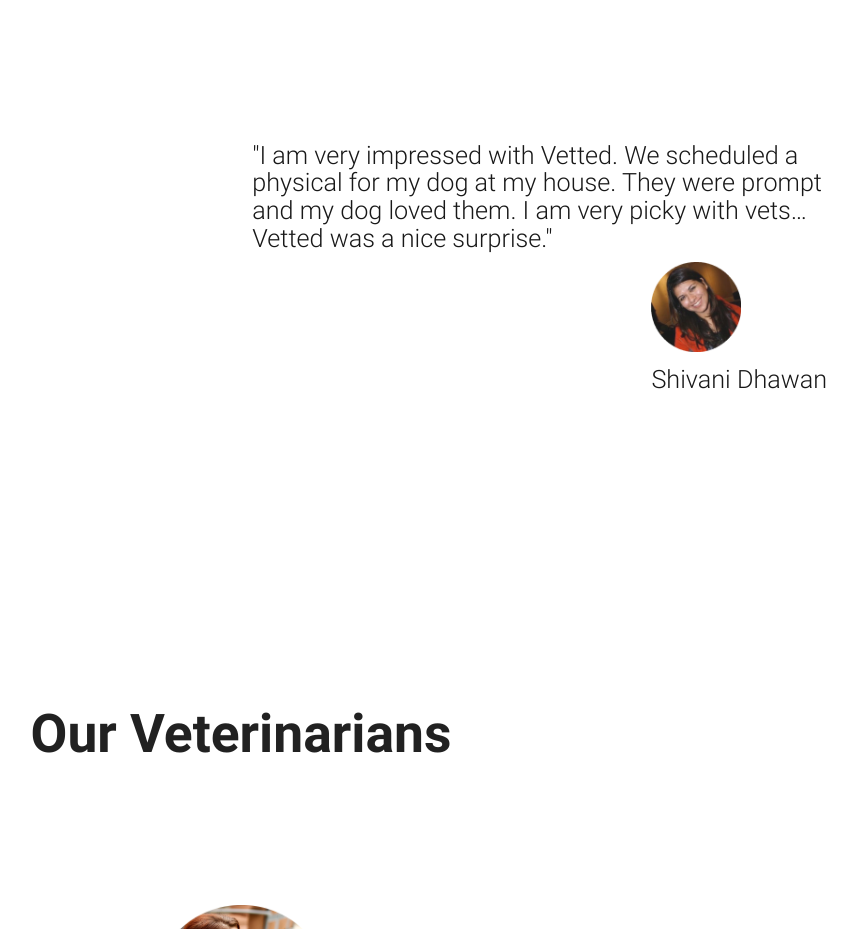
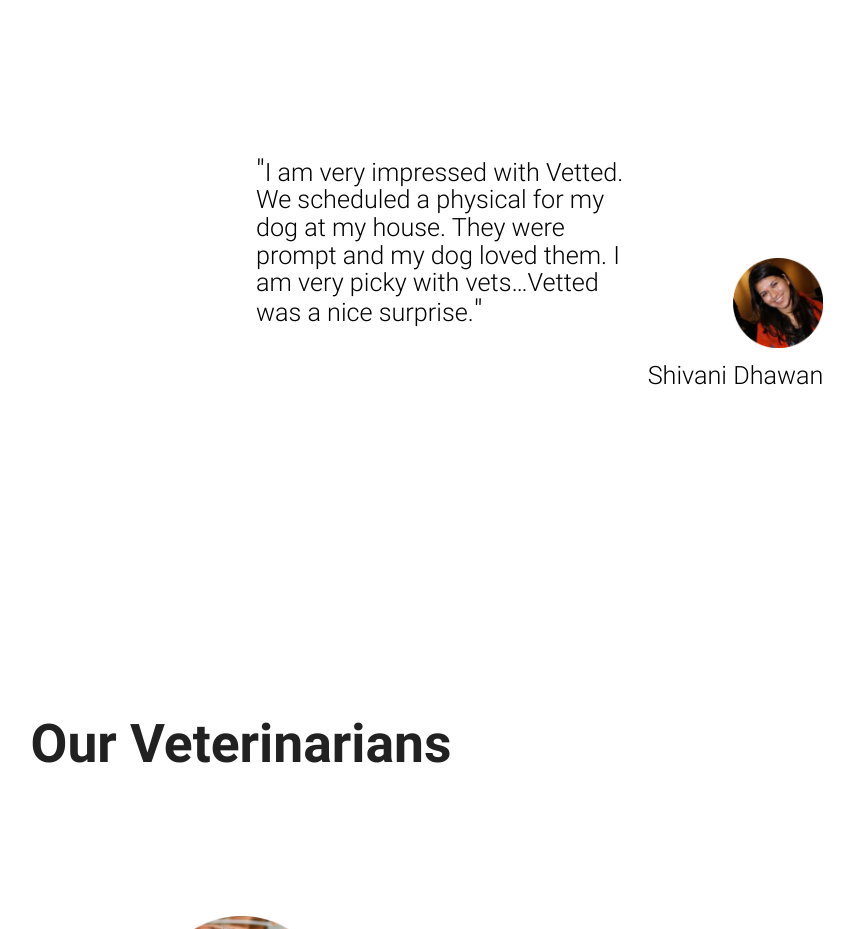
Before and after one commit to ryancurrie/petted, a plain HTML site: page index.html in a window 1280 px wide. Shown: the part 1540-2469 px from the top of the page, without its empty margins (399-1256 px from the left). Drawn offline with nearby package versions, Linux system fonts and the light colour scheme.

Commit message:
Completed testimonial section. #5

```diff
--- a/index.html
+++ b/index.html
@@ -104,8 +104,10 @@
   <div id="testimonial">
     <div class="row">
       <div class="container">
-        <div id="testimonial-text" class="col s12 m4 l8 offset-l6">
-          <h5 class="flow-text">"I am very impressed with Vetted. We scheduled a physical for my dog at my house. They were prompt and my dog loved them. I am very picky with vets…Vetted was a nice surprise."</h5>
+        <div id="testimonial-container" class="col s12 m4 l8 offset-l6">
+          <div id="testimonial-text">
+            <h5 class="flow-text"><span class="big-quote">"</span>I am very impressed with Vetted. We scheduled a physical for my dog at my house. They were prompt and my dog loved them. I am very picky with vets…Vetted was a nice surprise.<span class="big-quote">"</span></h5>
+          </div>
           <div id="testimonial-user">
             <img id="testimonial-image" class="responsive-image" src="images/shivani-dhawan.png" />
             <h6 class="flow-text">Shivani Dhawan</h6>
--- a/styles/styles.css
+++ b/styles/styles.css
@@ -69,14 +69,40 @@
   background-size: cover;
 }
 
-#testimonial-text {
+#testimonial-container {
+  padding: 1em;
   border-radius: 2px;
   color: black;
-  opacity: 0.9;
+  background-color: rgba(255, 255, 255, 0.6);
+}
+
+#testimonial-text {
+  float: left;
+  width: 66%;
+}
+
+@media only screen and (max-width: 360px) {
+  #testimonial-text {
+    width: 100%;
+  }
+}
+
+.big-quote {
+  font-size: 1.2em;
 }
 
 #testimonial-user {
   float: right;
+  margin-top: 20%;
+  text-align: right;
+}
+
+@media only screen and (max-width: 360px) {
+  #testimonial-user {
+    float: none;
+    margin-top: 50%;
+    text-align: center;
+  }
 }
 
 #testimonial-image {
```
